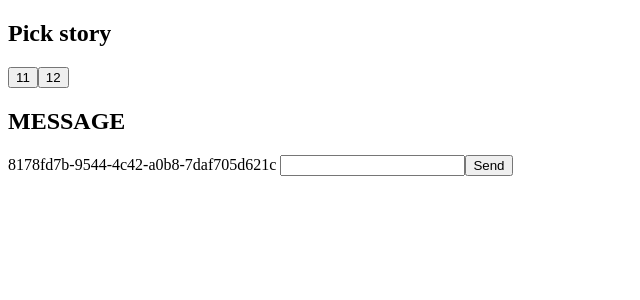
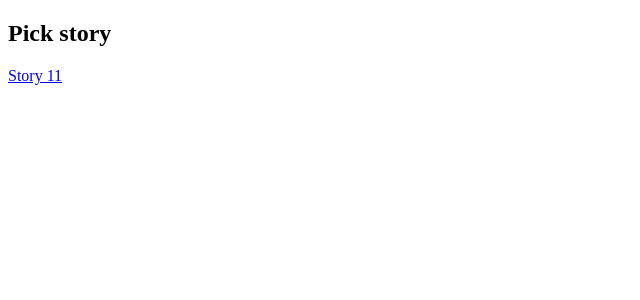
Before and after one commit to tomquirk/1word, a Vue app: page /#/ in a window 1280 px wide. Shown: the top 300 px of the page, without its empty margins (0-640 px from the left). Built offline with nearby package versions, Linux system fonts and the light colour scheme.

Commit message:
init routes

```diff
--- a/src/App.vue
+++ b/src/App.vue
@@ -1,13 +1,13 @@
 <template>
-  <div id="app">
+  <main id="app">
     <router-view></router-view>
-  </div>
+  </main>
 </template>
 
 <script>
-export default {
-  name: 'app'
-}
+  export default {
+    name: 'app'
+  }
 </script>
 
 <style></style>
--- a/src/components/chat/Chat.vue
+++ /dev/null
@@ -1,26 +0,0 @@
-<template>
-  <main>
-
-    <section>
-      <h2>Pick story</h2>
-      <button @click.prevent="connectTo('11')">11</button>
-      <button @click.prevent="connectTo('12')">12</button>
-    </section>
-
-    <section>
-      <h1>MESSAGE</h1>
-      <h2 v-show="currentTurn.userId === user.id">ITS YOUR TURN!</h2>
-      {{user.id}}
-      <input type="text" v-model="word">
-      <button @click.prevent="send(word, user)">Send</button>
-      <div v-for="word in story.words">
-        {{word.text}}
-      </div>
-    </section>
-
-  </main>
-</template>
-
-<script src="./chat.js"></script>
-
-<style></style>
--- /dev/null
+++ b/src/components/home/Home.vue
@@ -0,0 +1,14 @@
+<template>
+  <main>
+
+    <section>
+      <h2>Pick story</h2>
+      <router-link to="/story/11">Story 11</router-link>
+    </section>
+
+  </main>
+</template>
+
+<script src="./home.js"></script>
+
+<style></style>
--- /dev/null
+++ b/src/components/home/home.js
@@ -0,0 +1,3 @@
+export default {
+  name: 'home'
+}
--- /dev/null
+++ b/src/components/story/Story.vue
@@ -0,0 +1,18 @@
+<template>
+
+  <section>
+    <h1>MESSAGE</h1>
+    <h2 v-show="currentTurn.userId === user.id">ITS YOUR TURN!</h2>
+    {{user.id}}
+    <input type="text" v-model="word">
+    <button @click.prevent="send(word, user)">Send</button>
+    <div v-for="word in story.words">
+      {{word.text}}
+    </div>
+  </section>
+
+</template>
+
+<script src="./story.js"></script>
+
+<style></style>
--- a/src/components/chat/chat.js
+++ b/src/components/story/story.js
@@ -1,7 +1,7 @@
 import * as myws from '@/myws'
 
 export default {
-  name: 'chat',
+  name: 'story',
   data() {
     return {
       word: '',
@@ -21,5 +21,8 @@ export default {
       }
       myws.connect(payload)
     }
+  },
+  created() {
+    this.connectTo(this.$route.params.id)
   }
 }
--- a/src/myws.js
+++ b/src/myws.js
@@ -14,6 +14,10 @@ window.world = {
 // localStorage.setItem('_USER', JSON.stringify(window.world.user))
 
 export function connect(data) {
+  if (window.myws) {
+    window.myws.close()
+  }
+
   window.myws = new WebSocket('ws://localhost:3000')
 
   window.myws.onopen = function() {
--- a/src/router/index.js
+++ b/src/router/index.js
@@ -1,6 +1,7 @@
 import Vue from 'vue'
 import Router from 'vue-router'
-import Chat from '@/components/chat/Chat.vue'
+import Story from '@/components/story/Story.vue'
+import Home from '@/components/home/Home.vue'
 
 Vue.use(Router)
 
@@ -8,8 +9,13 @@ export default new Router({
   routes: [
     {
       path: '/',
-      name: 'Chat',
-      component: Chat
+      name: 'Home',
+      component: Home
+    },
+    {
+      path: '/story/:id',
+      name: 'Story',
+      component: Story
     }
   ]
 })
```
Also changed, not shown: 1 other file (tests, documents, lock files or other folders).
